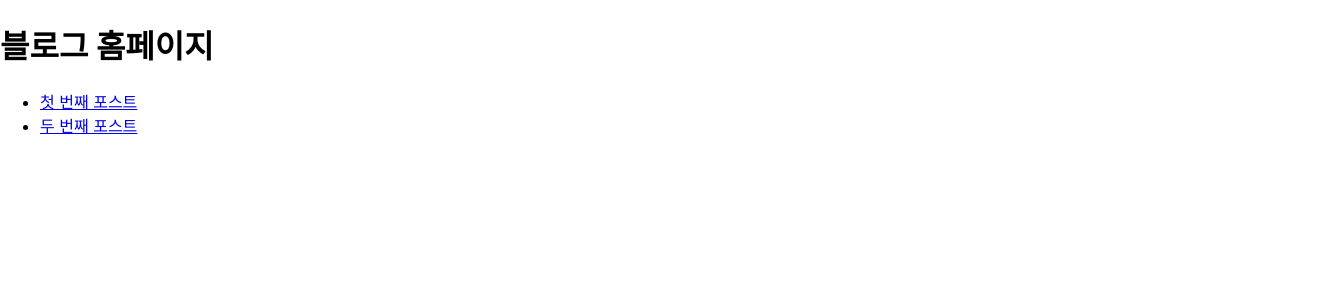
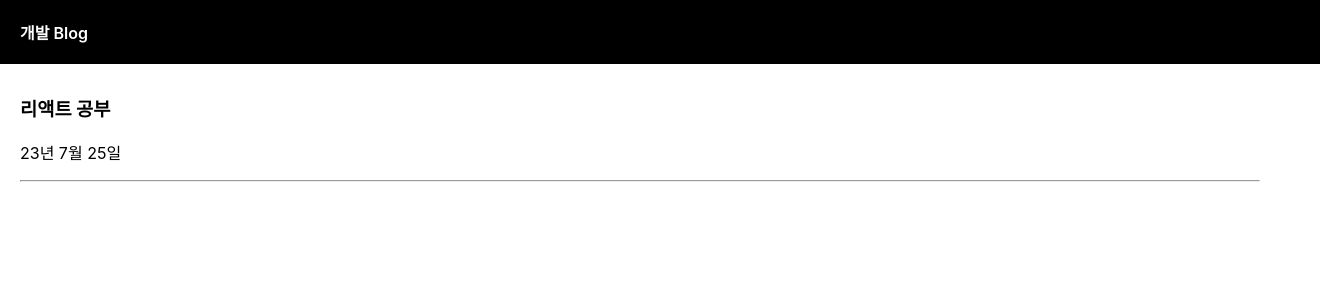
Before and after one commit to Jy0042/myblog, a React (Create React App) app: page / in a window 1280 px wide. Shown: the top 300 px of the page, 1320 px wide, since content can reach past the window. Built offline with nearby package versions, Linux system fonts and the light colour scheme.

Commit message:
React로 블로그 만들기 JSX 와 useState 공부

```diff
--- a/package.json
+++ b/package.json
@@ -8,12 +8,11 @@
     "@testing-library/user-event": "^13.5.0",
     "react": "^18.2.0",
     "react-dom": "^18.2.0",
-    "react-router-dom": "^6.14.2",
     "react-scripts": "5.0.1",
     "web-vitals": "^2.1.4"
   },
   "scripts": {
-    "start": "export PORT=3001 && react-scripts start",
+    "start": "react-scripts start",
     "build": "react-scripts build",
     "test": "react-scripts test",
     "eject": "react-scripts eject"
@@ -35,8 +34,5 @@
       "last 1 firefox version",
       "last 1 safari version"
     ]
-  },
-  "devDependencies": {
-    "@babel/plugin-proposal-private-property-in-object": "^7.21.11"
   }
 }
--- a/public/index.html
+++ b/public/index.html
@@ -24,7 +24,7 @@
       work correctly both with client-side routing and a non-root public URL.
       Learn how to configure a non-root public URL by running `npm run build`.
     -->
-    <title>My Blog</title>
+    <title>React App</title>
   </head>
   <body>
     <noscript>You need to enable JavaScript to run this app.</noscript>
--- a/src/App.css
+++ b/src/App.css
@@ -5,6 +5,23 @@
 .App-logo {
   height: 40vmin;
   pointer-events: none;
+}
+
+.black-nav {
+  background-color: #000000;
+  width: 100%;
+  display: flex;
+  color: #ffffff;
+  padding: 20px;
+  font-weight: 600;
+  font-style: 20px;
+}
+
+.list {
+  margin-top: 30px;
+  text-align: left;
+  padding-left: 20px;
+  padding-right: 20px;
 }
 
 @media (prefers-reduced-motion: no-preference) {
--- a/src/App.js
+++ b/src/App.js
@@ -1,17 +1,23 @@
-import React from 'react';
-import { BrowserRouter as Router, Route, Routes } from 'react-router-dom';
-import Home from './pages/Home';
-import Post from './pages/Post';
+import React, { useState } from 'react';
+import logo from './logo.svg';
+import './App.css';
 
 function App() {
+
+  let [글제목,글제목변경] = useState(['리액트 공부', '리액트 재밌어요']);
+
+  let posts = '블로그 만들기 시작';
+
   return (
-    <div>
-      <Router>
-        <Routes>
-          <Route path="/" element={<Home />} />
-          <Route path="/post/:id" element={<Post />} />
-        </Routes>
-      </Router>
+    <div className="App">
+      <div className="black-nav">
+        <div>개발 Blog</div>
+      </div>
+      <div className="list">
+        <h3> { 글제목[0] } </h3>
+        <p>23년 7월 25일</p>
+        <hr />
+      </div>
     </div>
   );
 }
--- a/src/pages/Home.js
+++ /dev/null
@@ -1,24 +0,0 @@
-import React from 'react';
-import { Link } from 'react-router-dom';
-
-const Home = () => {
-  const posts = [
-    { id: 1, title: '첫 번째 포스트', content: '포스트 1의 내용입니다.' },
-    { id: 2, title: '두 번째 포스트', content: '포스트 2의 내용입니다.'  }
-  ];
-
-  return (
-    <div>
-      <h1>블로그 홈페이지</h1>
-      <ul>
-        {posts.map(post => (
-          <li key={post.id}>
-            <Link to={`/post/${post.id}`}>{post.title}</Link>
-          </li>
-        ))}
-      </ul>
-    </div>
-  );
-};
-
-export default Home;
--- a/src/pages/Post.js
+++ /dev/null
@@ -1,17 +0,0 @@
-import React from 'react';
-import { useParams } from 'react-router-dom';
-
-const Post = () => {
-  const { id } = useParams();
-
-  const post = { id, title: `포스트 ${id} 제목`, content: `포스트 ${id} 내용입니다.` };
-
-  return (
-    <div>
-      <h1>{post.title}</h1>
-      <p>{post.content}</p>
-    </div>
-  );
-};
-
-export default Post;
```
Also changed, not shown: 2 other files (tests, documents, lock files or other folders).
